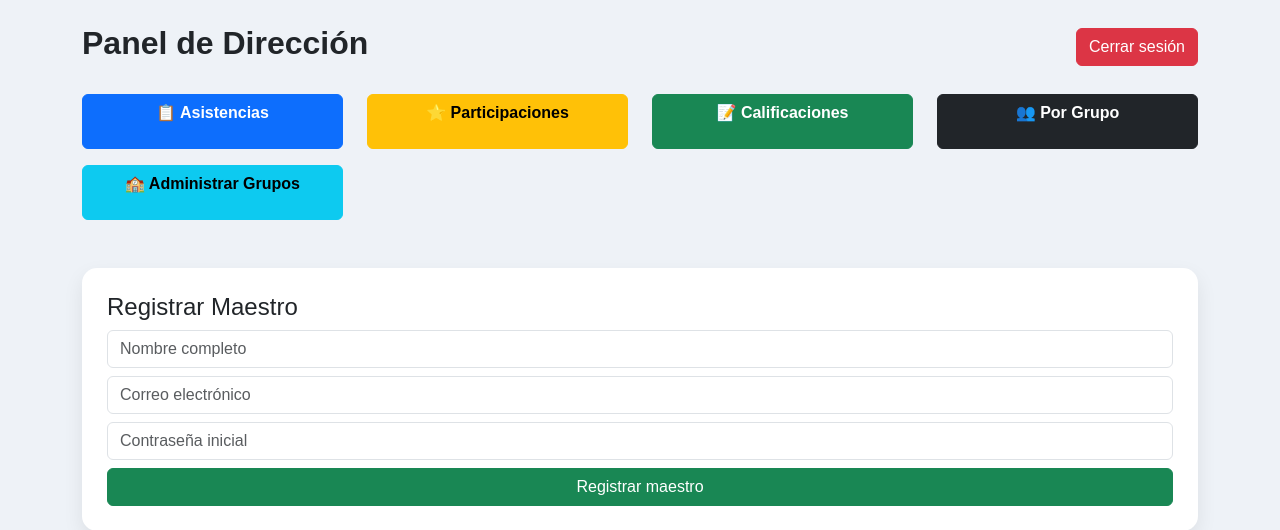
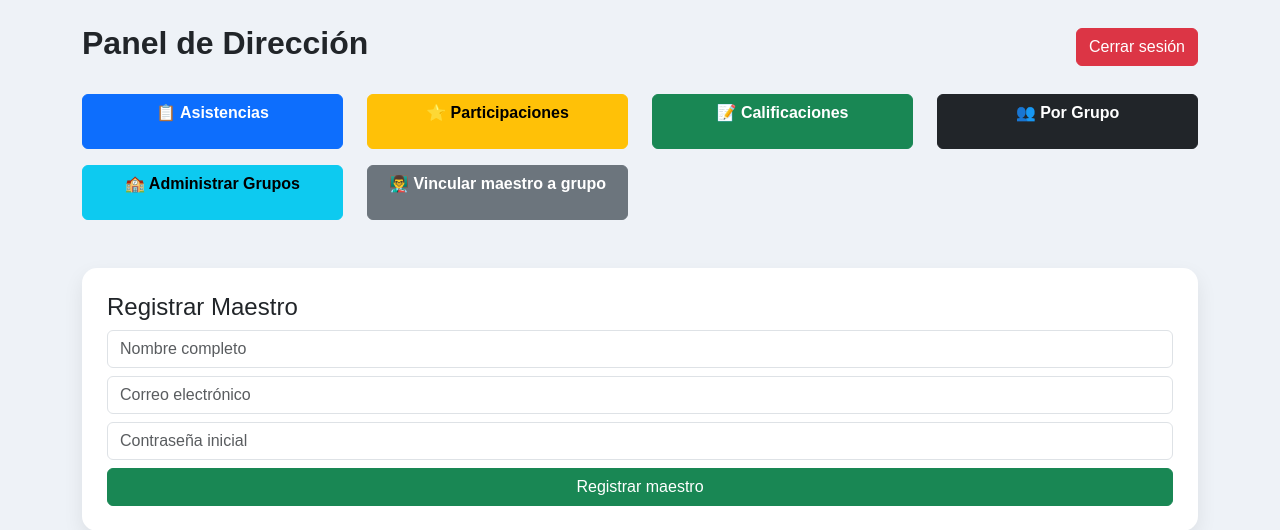
Before and after one commit to computacioneizi85-oss/control-escolar, a Flask app: page /admin in a window 1280 px wide. Shown: the top 530 px of the page. Run offline with Flask 3, Linux system fonts and the light colour scheme; the visitor is signed in with stand-in values (Sample User, id 1); data that the repository does not hold is empty; some libraries are stand-ins or nearby versions.

Commit message:
version con maestros por grupo

```diff
--- a/app.py
+++ b/app.py
@@ -8,20 +8,19 @@ import os
 app = Flask(__name__)
 app.secret_key = "ULTRA_SECRET_KEY_2026"
 
-# ==== Cookies para HTTPS (Render) ====
-# Configuración correcta para Render + navegadores PC
+# ===== CONFIGURACION COOKIES (RENDER + PC) =====
 app.config["SESSION_COOKIE_SECURE"] = True
 app.config["SESSION_COOKIE_SAMESITE"] = "Lax"
 app.config["SESSION_COOKIE_HTTPONLY"] = True
 app.config["PERMANENT_SESSION_LIFETIME"] = 3600
 
-# ==== MongoDB ====
+# ===== CONEXION MONGODB =====
 app.config["MONGO_URI"] = os.environ.get("MONGO_URI")
 mongo = PyMongo(app)
 
-# ==========================================================
+# ======================================================
 # SEGURIDAD
-# ==========================================================
+# ======================================================
 def login_required(role):
     def wrapper(f):
         @wraps(f)
@@ -34,9 +33,9 @@ def login_required(role):
         return decorated
     return wrapper
 
-# ==========================================================
+# ======================================================
 # LOGIN
-# ==========================================================
+# ======================================================
 @app.route("/", methods=["GET", "POST"])
 def login():
     if request.method == "POST":
@@ -63,9 +62,9 @@ def login():
 
     return render_template("login.html")
 
-# ==========================================================
-# CREAR ADMIN (SOLO PRIMERA VEZ)
-# ==========================================================
+# ======================================================
+# CREAR ADMIN
+# ======================================================
 @app.route("/crear_admin")
 def crear_admin():
     if mongo.db.usuarios.find_one({"correo": "admin@escuela.com"}):
@@ -78,9 +77,9 @@ def crear_admin():
     })
     return "ADMIN CREADO"
 
-# ==========================================================
-# PANEL ADMIN / DIRECCIÓN
-# ==========================================================
+# ======================================================
+# PANEL ADMIN
+# ======================================================
 @app.route("/admin")
 @login_required("admin")
 def admin():
@@ -88,7 +87,7 @@ def admin():
     maestros = list(mongo.db.maestros.find())
     return render_template("admin.html", alumnos=alumnos, maestros=maestros)
 
-# ---------- Registrar Maestro ----------
+# REGISTRAR MAESTRO
 @app.route("/registrar_maestro", methods=["POST"])
 @login_required("admin")
 def registrar_maestro():
@@ -100,7 +99,7 @@ def registrar_maestro():
     mongo.db.usuarios.insert_one({"correo": correo, "password": password, "role": "maestro"})
     return redirect("/admin")
 
-# ---------- Registrar Alumno ----------
+# REGISTRAR ALUMNO
 @app.route("/registrar_alumno", methods=["POST"])
 @login_required("admin")
 def registrar_alumno():
@@ -115,10 +114,11 @@ def registrar_alumno():
         "grupo": grupo,
         "calificaciones": []
     })
+
     mongo.db.usuarios.insert_one({"correo": correo, "password": password, "role": "alumno"})
     return redirect("/admin")
 
-# ---------- Reset Password ----------
+# RESET PASSWORD
 @app.route("/reset_password/<correo>")
 @login_required("admin")
 def reset_password(correo):
@@ -129,7 +129,7 @@ def reset_password(correo):
     )
     return redirect("/admin")
 
-# ---------- Eliminar ----------
+# ELIMINAR
 @app.route("/eliminar_alumno/<correo>")
 @login_required("admin")
 def eliminar_alumno(correo):
@@ -146,19 +146,50 @@ def eliminar_maestro(correo):
     mongo.db.usuarios.delete_one({"correo": correo})
     return redirect("/admin")
 
-# ==========================================================
-# PANEL MAESTRO
-# ==========================================================
+# ======================================================
+# ASIGNAR GRUPOS A MAESTROS
+# ======================================================
+@app.route("/asignar_grupos")
+@login_required("admin")
+def asignar_grupos():
+    maestros = list(mongo.db.maestros.find())
+    grupos = mongo.db.alumnos.distinct("grupo")
+    return render_template("asignar_grupos.html", maestros=maestros, grupos=grupos)
+
+@app.route("/guardar_asignacion", methods=["POST"])
+@login_required("admin")
+def guardar_asignacion():
+    maestro_id = request.form["maestro"]
+    grupo = request.form["grupo"]
+
+    mongo.db.maestros.update_one(
+        {"_id": ObjectId(maestro_id)},
+        {"$set": {"grupo": grupo}}
+    )
+    return redirect("/asignar_grupos")
+
+# ======================================================
+# PANEL MAESTRO (SOLO SU GRUPO)
+# ======================================================
 @app.route("/maestro")
 @login_required("maestro")
 def maestro():
-    alumnos = list(mongo.db.alumnos.find())
-    return render_template("maestro.html", alumnos=alumnos)
 
-# ---------- Calificaciones ----------
+    correo = session["user"]
+    maestro = mongo.db.maestros.find_one({"correo": correo})
+
+    if not maestro or "grupo" not in maestro:
+        return "No tienes grupo asignado. Contacta a dirección."
+
+    alumnos = list(mongo.db.alumnos.find({"grupo": maestro["grupo"]}))
+
+    return render_template("maestro.html", alumnos=alumnos, grupo=maestro["grupo"])
+
+# CALIFICACIONES
 @app.route("/agregar_calificacion", methods=["POST"])
 @login_required("maestro")
 def agregar_calificacion():
+
     alumno_id = request.form["alumno"]
     materia = request.form["materia"]
     calificacion = request.form["calificacion"]
@@ -167,42 +198,56 @@ def agregar_calificacion():
         {"_id": ObjectId(alumno_id)},
         {"$push": {"calificaciones": {"materia": materia, "calificacion": calificacion}}}
     )
+
     return redirect("/maestro")
 
-# ---------- Asistencias ----------
+# ASISTENCIA
 @app.route("/asistencia")
 @login_required("maestro")
 def asistencia():
-    alumnos = list(mongo.db.alumnos.find())
+
+    correo = session["user"]
+    maestro = mongo.db.maestros.find_one({"correo": correo})
+
+    alumnos = list(mongo.db.alumnos.find({"grupo": maestro["grupo"]}))
+
     return render_template("asistencia.html", alumnos=alumnos)
 
 @app.route("/guardar_asistencia", methods=["POST"])
 @login_required("maestro")
 def guardar_asistencia():
+
     fecha = request.form["fecha"]
+    correo = session["user"]
+    maestro = mongo.db.maestros.find_one({"correo": correo})
 
-    for alumno in mongo.db.alumnos.find():
+    for alumno in mongo.db.alumnos.find({"grupo": maestro["grupo"]}):
         estado = request.form.get(str(alumno["_id"]))
+
         mongo.db.asistencias.insert_one({
             "alumno_id": alumno["_id"],
             "nombre": alumno["nombre"],
             "correo": alumno["correo"],
+            "grupo": alumno["grupo"],
             "fecha": fecha,
             "estado": estado
         })
 
     return redirect("/maestro")
 
-# ---------- Participaciones ----------
+# PARTICIPACIONES
 @app.route("/participaciones")
 @login_required("maestro")
 def participaciones():
-    alumnos = list(mongo.db.alumnos.find())
+    correo = session["user"]
+    maestro = mongo.db.maestros.find_one({"correo": correo})
+    alumnos = list(mongo.db.alumnos.find({"grupo": maestro["grupo"]}))
     return render_template("participaciones.html", alumnos=alumnos)
 
 @app.route("/guardar_participacion", methods=["POST"])
 @login_required("maestro")
 def guardar_participacion():
+
     alumno_id = request.form["alumno"]
     tipo = request.form["tipo"]
     fecha = request.form["fecha"]
@@ -213,14 +258,16 @@ def guardar_participacion():
         "alumno_id": alumno["_id"],
         "nombre": alumno["nombre"],
         "correo": alumno["correo"],
+        "grupo": alumno["grupo"],
         "tipo": tipo,
         "fecha": fecha
     })
+
     return redirect("/maestro")
 
-# ==========================================================
+# ======================================================
 # PANEL ALUMNO
-# ==========================================================
+# ======================================================
 @app.route("/alumno")
 @login_required("alumno")
 def alumno():
@@ -231,9 +278,9 @@ def alumno():
                            asistencias=asistencias,
                            participaciones=participaciones)
 
-# ==========================================================
-# REPORTES DIRECCIÓN
-# ==========================================================
+# ======================================================
+# REPORTES DIRECCION
+# ======================================================
 @app.route("/reporte_asistencias")
 @login_required("admin")
 def reporte_asistencias():
@@ -264,40 +311,9 @@ def ver_grupo(grupo):
     alumnos = list(mongo.db.alumnos.find({"grupo": grupo}))
     return render_template("ver_grupo.html", alumnos=alumnos, grupo=grupo)
 
-# ==========================================================
-# MODULO GRUPOS
-# ==========================================================
-
-@app.route("/grupos")
-@login_required("admin")
-def grupos():
-    grupos = list(mongo.db.grupos.find())
-    return render_template("grupos.html", grupos=grupos)
-
-
-@app.route("/crear_grupo", methods=["POST"])
-@login_required("admin")
-def crear_grupo():
-    nombre = request.form["nombre"]
-    grado = request.form["grado"]
-
-    mongo.db.grupos.insert_one({
-        "nombre": nombre,
-        "grado": grado
-    })
-
-    return redirect("/grupos")
-
-@app.route("/grupo_detalle/<grupo>")
-@login_required("admin")
-def grupo_detalle(grupo):
-    alumnos = list(mongo.db.alumnos.find({"grupo": grupo}))
-    return render_template("grupo_detalle.html", alumnos=alumnos, grupo=grupo)
-
-
-# ==========================================================
+# ======================================================
 # LOGOUT
-# ==========================================================
+# ======================================================
 @app.route("/logout")
 def logout():
     session.clear()
--- a/templates/admin.html
+++ b/templates/admin.html
@@ -48,7 +48,7 @@ h2{
     <a href="/logout" class="btn btn-danger">Cerrar sesión</a>
 </div>
 
-<!-- MENU ACADEMICO -->
+<!-- MENU PRINCIPAL -->
 <div class="row mb-5">
 
     <div class="col-md-3 mb-2">
@@ -75,10 +75,15 @@ h2{
         </a>
     </div>
 
-    <!-- NUEVO BOTON GRUPOS -->
     <div class="col-md-3 mt-2">
         <a href="/grupos" class="btn btn-info w-100 menu-btn">
             🏫 Administrar Grupos
+        </a>
+    </div>
+
+    <div class="col-md-3 mt-2">
+        <a href="/asignar_grupos" class="btn btn-secondary w-100 menu-btn">
+            👨‍🏫 Vincular maestro a grupo
         </a>
     </div>
 
@@ -150,7 +155,7 @@ Eliminar maestro
 <div class="panel">
 <h4>Alumnos registrados</h4>
 
-<!-- BUSCADOR DE ALUMNOS -->
+<!-- BUSCADOR -->
 <div class="mb-3">
     <input type="text" id="buscadorAlumnos" class="form-control"
     placeholder="🔍 Buscar por nombre o correo del alumno...">
@@ -193,20 +198,12 @@ Eliminar alumno
 
 <script>
 document.getElementById("buscadorAlumnos").addEventListener("keyup", function() {
-
     let filtro = this.value.toLowerCase();
     let filas = document.querySelectorAll("#tablaAlumnos tbody tr");
 
     filas.forEach(function(fila) {
-
         let texto = fila.textContent.toLowerCase();
-
-        if(texto.includes(filtro)){
-            fila.style.display = "";
-        } else {
-            fila.style.display = "none";
-        }
-
+        fila.style.display = texto.includes(filtro) ? "" : "none";
     });
 });
 </script>
```
Also changed, not shown: templates/asignar_grupos.html (added, +38 -0 lines).
